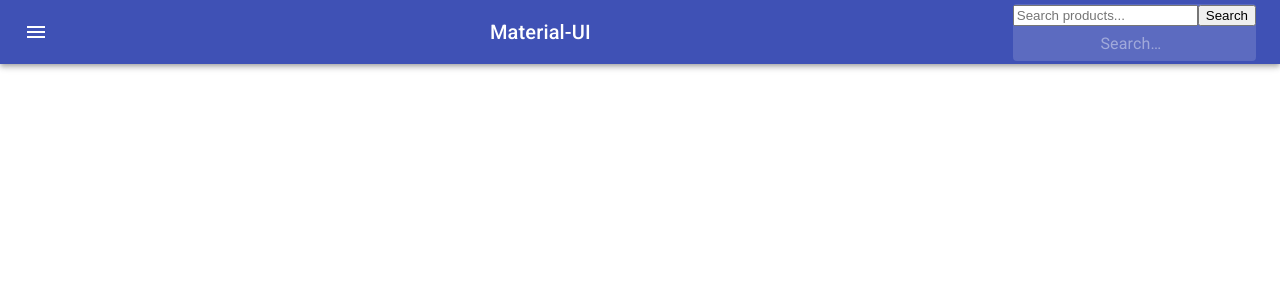
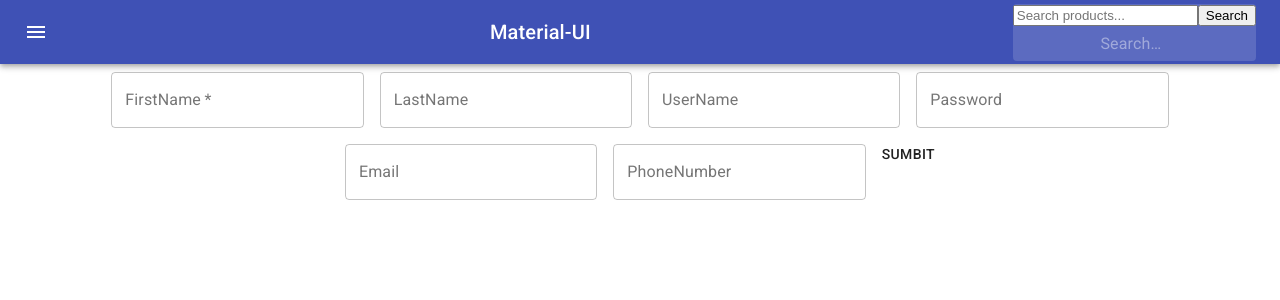
Before and after one commit to jdbooth9516/React-ecommerce, a React (Create React App) app in the folder client/: page /register in a window 1280 px wide. Shown: the top 300 px of the page. Built offline with nearby package versions, Linux system fonts and the light colour scheme.

Commit message:
completed the registartion form and function

```diff
--- a/client/src/App.js
+++ b/client/src/App.js
@@ -1,8 +1,10 @@
-import {Switch, Route} from "react-router-dom";
+import {Switch, Route, Redirect} from "react-router-dom";
+import RegistrationForm from "./components/RegistrationForm/RegistrationForm"
 import React, { useEffect, useState } from "react";
 import axios from 'axios';
 import './App.css';
 import NavBar from "./components/NavBar/NavBar"
+
 
 function App() {
   const [products, setProducts] = useState([]);
@@ -12,14 +14,14 @@ function App() {
     console.log(response.data);
     setProducts(response.data);
   }
-
   return (
     <div className="App">
-     <NavBar searchProducts={searchProducts}/>
+      <NavBar searchProducts={searchProducts}/>
 
       {/* links to other pages inside of switch    */}
      <Switch>
-
+      <Route path="/register" component={RegistrationForm}/>
+      <Redirect to="/not-found"/>
      </Switch>
     </div>
   );
--- a/client/src/components/NavBar/NavBar.jsx
+++ b/client/src/components/NavBar/NavBar.jsx
@@ -102,7 +102,7 @@ export default function NavBar(props) {
               }}
               onClose={handleClose}
             >
-              <MenuItem onClick={handleClose}><Link to="/registerform">Register</Link></MenuItem>
+              <MenuItem onClick={handleClose}><Link to="/register">Register</Link></MenuItem>
 
             </Menu>
           </IconButton>
--- a/client/src/components/RegistrationForm/RegistrationForm.jsx
+++ b/client/src/components/RegistrationForm/RegistrationForm.jsx
@@ -0,0 +1,105 @@
+import React, {useState} from 'react'
+import axios from 'axios'
+import useForm from "../UseForm/useForm"
+import TextField from '@material-ui/core/TextField';
+import { makeStyles } from '@material-ui/core/styles';
+import { Button } from '@material-ui/core';
+
+const useStyles = makeStyles((theme) => ({
+    root: {
+      '& .MuiTextField-root': {
+        margin: theme.spacing(1),
+        width: '25ch',
+      },
+    },
+  }));
+
+export default function RegistrationForm(){
+    const classes = useStyles();
+    const {values, handleChange, handleSubmit} = useForm(() => {registerUser(values)})
+
+    function registerUser(values) {
+        async function addUserToDatabase(values) {
+            try {
+                console.log(values);
+                const response = await axios.post("https://localhost:44394/api/authentication", values);
+                console.log(response)
+            }catch (error) {
+                console.log(error);
+            }
+        }
+        addUserToDatabase(values);
+    }
+
+
+    return (
+        <div className="registration-container">
+            <div className='form-block'>
+            <form className={classes.root} noValidate autoComplete="off">
+                <div>
+                  <TextField
+                    required
+                    id="outlined-required"
+                    label="FirstName"
+                    name="firstname"
+                    defaultValue=""
+                    variant="outlined"
+                    onChange={handleChange}
+                    value={values.firstname}
+                    required
+                  />
+                  <TextField
+                    id="outlined-disabled"
+                    label="LastName"
+                    name="lastname"
+                    defaultValue=""
+                    variant="outlined"
+                    onChange={handleChange}
+                    value={values.lastname}
+                  />
+                  <TextField
+                    id="outlined-disabled"
+                    label="UserName"
+                    name="username"
+                    defaultValue=""
+                    variant="outlined"
+                    onChange={handleChange}
+                    value={values.userName}
+                  />
+                  <TextField
+                    id="outlined-password-input"
+                    label="Password"
+                    name="password"
+                    type="password"
+                    autoComplete="current-password"
+                    variant="outlined"
+                    onChange={handleChange}
+                    value={values.password}
+                  />
+                  <TextField
+                    id="outlined-read-only-input"
+                    label="Email"
+                    name="email"
+                    defaultValue=""
+                    variant="outlined"
+                    onChange={handleChange}
+                    value={values.email}
+                  />
+                  <TextField
+
+                    id="outlined-disabled"
+                    label="PhoneNumber"
+                    name="phonenumber"
+                    type="tel"
+                    defaultValue=""
+                    variant="outlined"
+                    onChange={handleChange}
+                    value={values.phonenumber}
+                  />
+                  <Button onClick={handleSubmit}> Sumbit</Button>
+                </div>
+            </form>
+            </div>
+        </div>
+    );
+}
```
